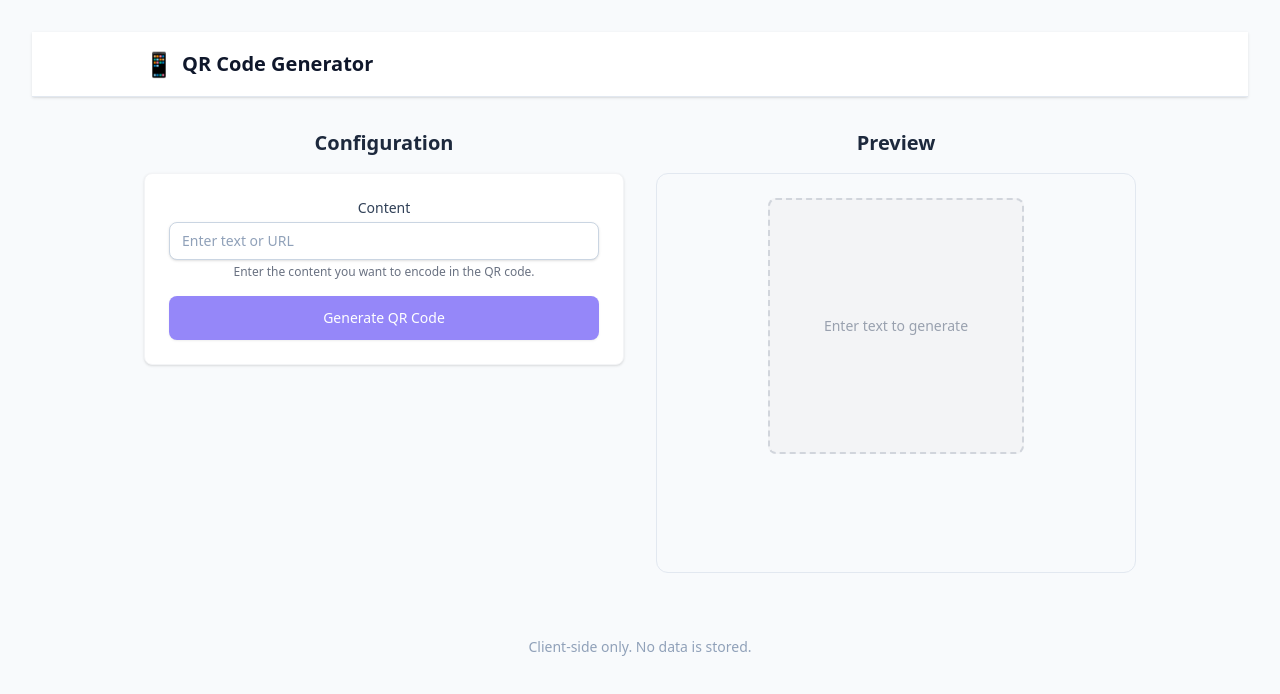
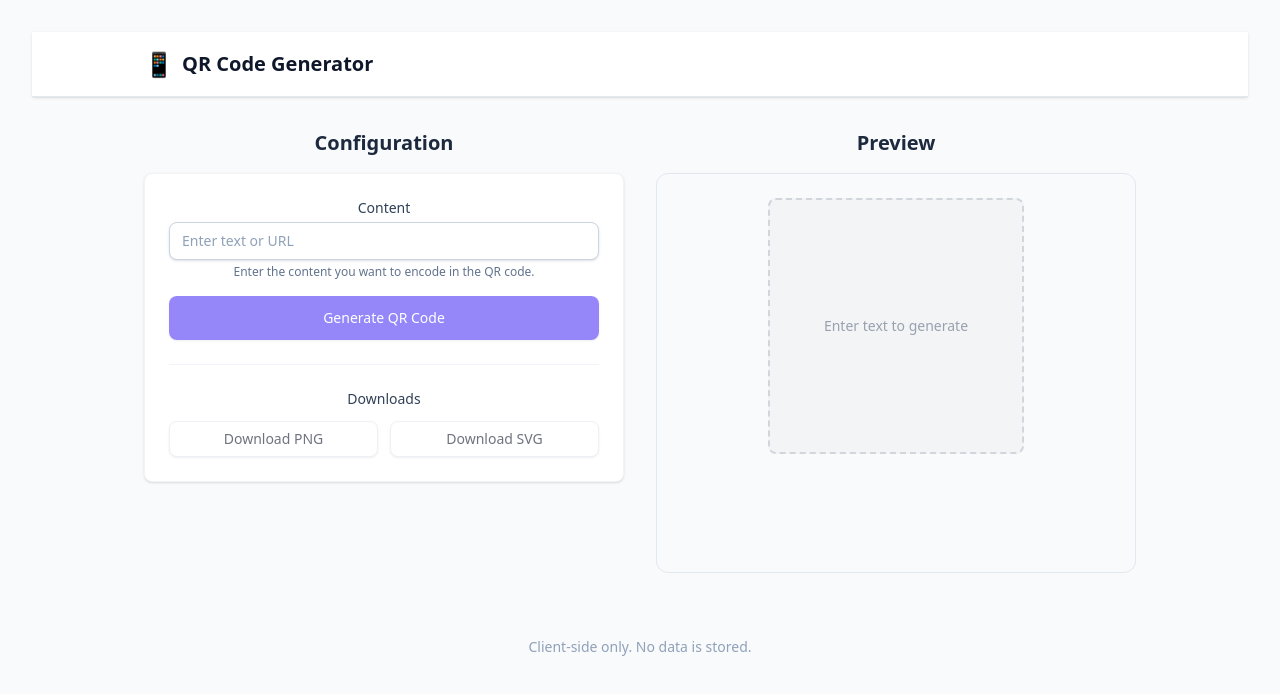
Before and after one commit to pyaethu-aung/qr-generator, a React (Vite) app: page / in a window 1280 px wide. Shown: the top 694 px of the page. Built offline with nearby package versions, Linux system fonts and the light colour scheme.

Commit message:
Implement 001 T014 Btns for download PNG and SVG
Update QRControls to add "Download PNG" and "Download SVG" buttons in
src/components/feature/qr/QRControls.tsx

```diff
--- a/specs/001-qr-generator-mvp/tasks.md
+++ b/specs/001-qr-generator-mvp/tasks.md
@@ -34,7 +34,7 @@
 *Independent Test: Generate QR, click Download PNG/SVG, verify file download.*
 
 - [x] T013 [US2] Update useQRGenerator hook to implement downloadPng (headless qrcode) and downloadSvg logic in src/hooks/useQRGenerator.ts
-- [ ] T014 [US2] Update QRControls to add "Download PNG" and "Download SVG" buttons in src/components/feature/qr/QRControls.tsx
+- [x] T014 [US2] Update QRControls to add "Download PNG" and "Download SVG" buttons in src/components/feature/qr/QRControls.tsx
 - [ ] T015 [US2] Add unit tests for download functions (mocking qrcode lib) in src/hooks/__tests__/useQRGenerator.test.tsx
 
 ## Phase 5: User Story 3 - Customize QR Colors (Priority: P2)
--- a/src/components/feature/qr/QRControls.tsx
+++ b/src/components/feature/qr/QRControls.tsx
@@ -6,6 +6,9 @@ interface QRControlsProps {
   onValueChange: (value: string) => void
   onGenerate: () => void
   isGenerating?: boolean
+  onDownloadPng?: () => void
+  onDownloadSvg?: () => void
+  canDownload?: boolean
 }
 
 export const QRControls = ({
@@ -13,9 +16,13 @@ export const QRControls = ({
   onValueChange,
   onGenerate,
   isGenerating = false,
+  onDownloadPng,
+  onDownloadSvg,
+  canDownload = false,
 }: QRControlsProps) => {
   return (
-    <div className="flex flex-col gap-4 w-full p-6 bg-white rounded-lg shadow-sm border border-gray-100">
+    <div className="flex flex-col gap-6 w-full p-6 bg-white rounded-lg shadow-sm border border-gray-100">
+      <div className="flex flex-col gap-4">
         <div className="flex flex-col gap-1">
           <Input
             label="Content"
@@ -25,7 +32,7 @@ export const QRControls = ({
             disabled={isGenerating}
             fullWidth
           />
-        <p className="text-xs text-gray-500">
+          <p className="text-xs text-slate-500">
             Enter the content you want to encode in the QR code.
           </p>
         </div>
@@ -40,5 +47,34 @@ export const QRControls = ({
           Generate QR Code
         </Button>
       </div>
+
+      {(onDownloadPng || onDownloadSvg) && (
+        <div className="pt-6 border-t border-slate-100 flex flex-col gap-3">
+          <h3 className="text-sm font-medium text-slate-700">Downloads</h3>
+          <div className="grid grid-cols-2 gap-3">
+            {onDownloadPng && (
+              <Button
+                variant="secondary"
+                size="sm"
+                onClick={onDownloadPng}
+                disabled={!canDownload || isGenerating}
+              >
+                Download PNG
+              </Button>
+            )}
+            {onDownloadSvg && (
+              <Button
+                variant="secondary"
+                size="sm"
+                onClick={onDownloadSvg}
+                disabled={!canDownload || isGenerating}
+              >
+                Download SVG
+              </Button>
+            )}
+          </div>
+        </div>
+      )}
+    </div>
   )
 }
--- a/src/components/feature/qr/QRGenerator.tsx
+++ b/src/components/feature/qr/QRGenerator.tsx
@@ -3,7 +3,15 @@ import { QRPreview } from './QRPreview'
 import { useQRGenerator } from '../../../hooks/useQRGenerator'
 
 export const QRGenerator = () => {
-  const { config, inputValue, setInputValue, generateQRCode, isGenerating } = useQRGenerator()
+  const {
+    config,
+    inputValue,
+    setInputValue,
+    generateQRCode,
+    isGenerating,
+    downloadPng,
+    downloadSvg,
+  } = useQRGenerator()
 
   return (
     <div className="grid grid-cols-1 md:grid-cols-2 gap-8 w-full max-w-5xl mx-auto px-4 py-8">
@@ -14,6 +22,9 @@ export const QRGenerator = () => {
           onValueChange={setInputValue}
           onGenerate={generateQRCode}
           isGenerating={isGenerating}
+          onDownloadPng={() => void downloadPng()}
+          onDownloadSvg={() => void downloadSvg()}
+          canDownload={!!config.value}
         />
       </div>
 
```
Lines whose indentation alone changed are shown as unchanged.
